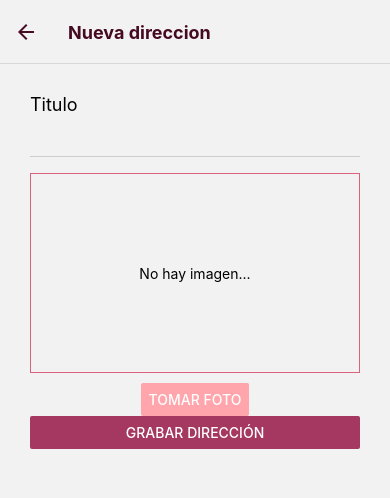
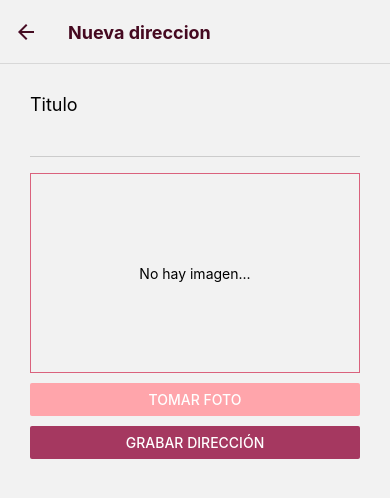
Before and after one commit to andrearosr/coder-appmap, a React Native app: screen /Nuevo in a window 390 px wide. Shown: the top 498 px of the page. Built offline with nearby package versions, Linux system fonts and the light colour scheme.

Commit message:
Update styles

```diff
--- a/components/ImageSelector.js
+++ b/components/ImageSelector.js
@@ -55,7 +55,7 @@ const ImageSelector = props => {
 
 const styles = StyleSheet.create({
   container: {
-    alignItems: 'center',
+    marginBottom: 10,
   },
   preview: {
     width: '100%',
```
